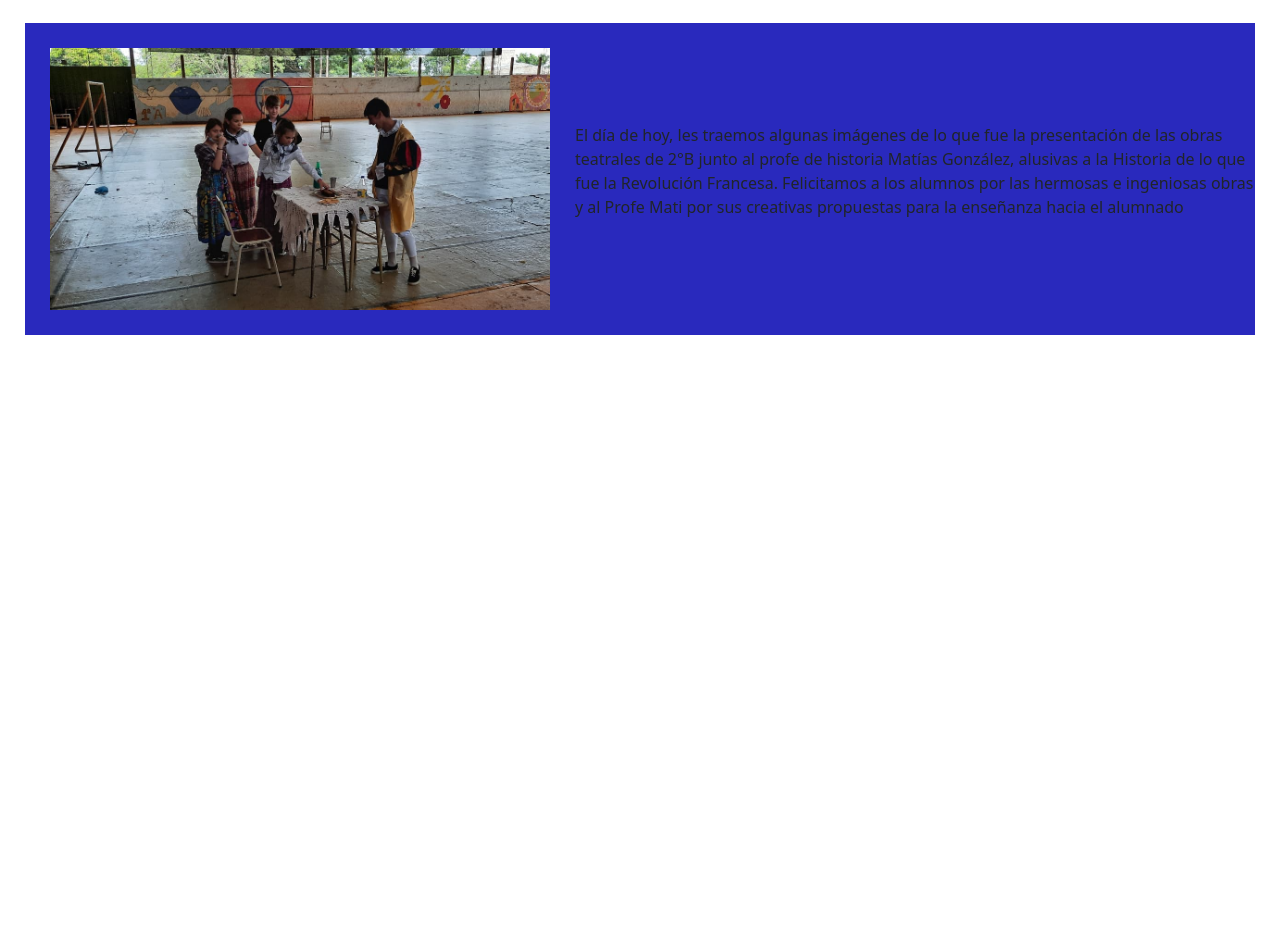
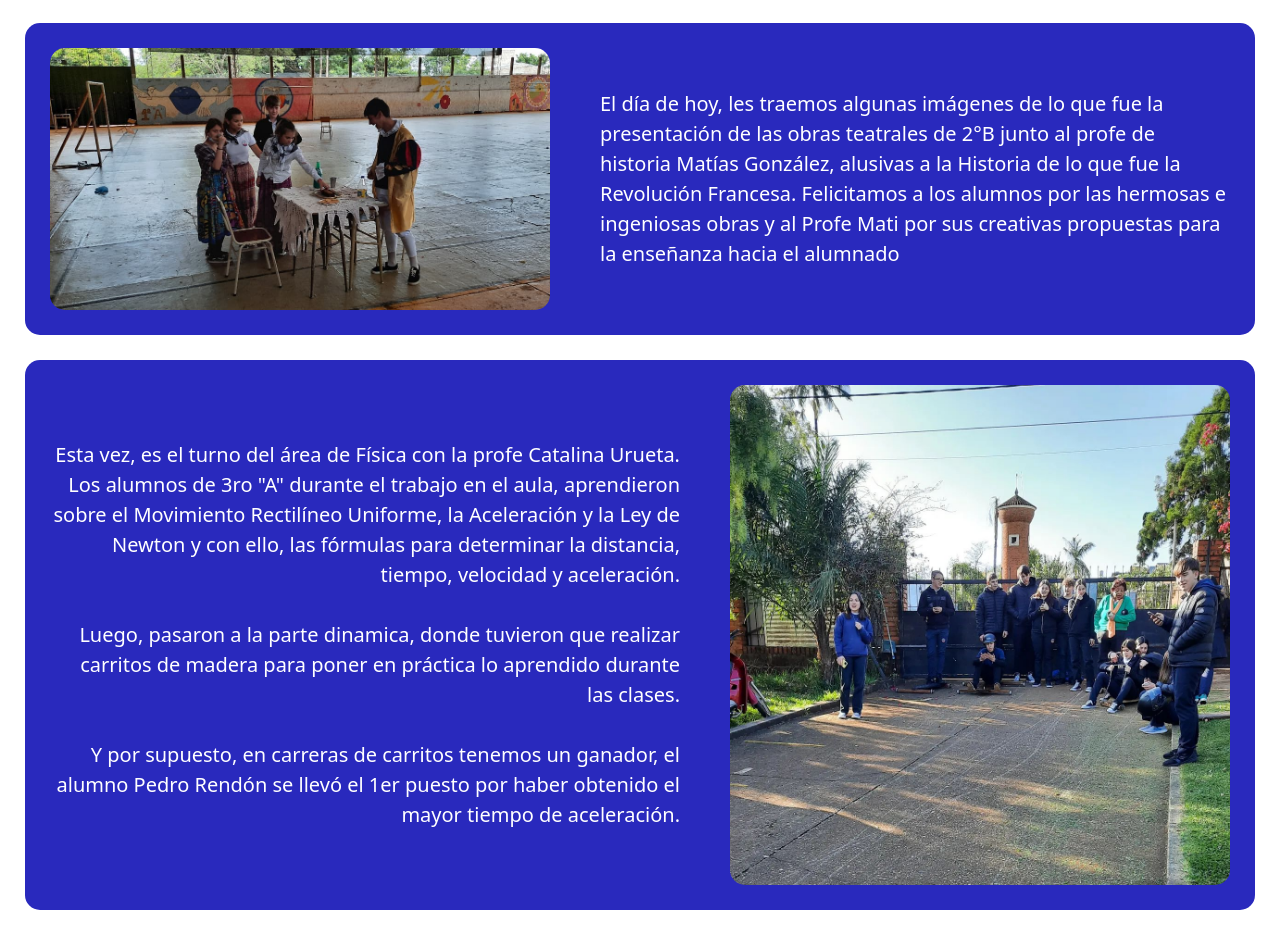
Before and after one commit to LucasArcom/I.S.E.S, a website: page index.html in a window 1280 px wide. Shown: the part 1020-1955 px from the top of the page. Before the commit the page ends 1380 px from the top, so only its background shows below. Drawn offline with nearby package versions, Linux system fonts and the light colour scheme.

Commit message:
sections

```diff
--- a/index.html
+++ b/index.html
@@ -104,6 +104,11 @@
             <img src="media/images/section-1.jpg" class="section-img" alt="media/alternative-images/past-representation.jpg">
             <p class="section-txt">El día de hoy, les traemos algunas imágenes de lo que fue la presentación de las obras teatrales de 2°B junto al profe de historia Matías González, alusivas a la Historia de lo que fue la Revolución Francesa. Felicitamos a los alumnos por las hermosas e ingeniosas obras y al Profe Mati por sus creativas propuestas para la enseñanza hacia el alumnado</p>
         </div>
+
+        <div class="section-2">
+            <p class="section-txt">Esta vez, es el turno del área de Física con la profe Catalina Urueta. Los alumnos de 3ro "A" durante el trabajo en el aula, aprendieron sobre el Movimiento Rectilíneo Uniforme, la Aceleración y la Ley de Newton y con ello, las fórmulas para determinar la distancia, tiempo, velocidad y aceleración. <br> <br> Luego, pasaron a la parte dinamica, donde tuvieron que realizar carritos de madera para poner en práctica lo aprendido durante las clases. <br> <br> Y por supuesto, en carreras de carritos tenemos un ganador, el alumno Pedro Rendón se llevó el 1er puesto por haber obtenido el mayor tiempo de aceleración.</p>
+            <img src="media/images/section-2.jpg" class="section-img" alt="media/alternative-images/physics-experiments">
+        </div>
     </main>
 
     <!-- LINK A SCRIPT BOOTSTRAP -->
--- a/scss/_main.scss
+++ b/scss/_main.scss
@@ -20,6 +20,7 @@
 .section {
     margin: $general-margin;
     background-color: $main-color;
+    border-radius: 15px;
     display: flex;
     flex-direction: row;
     align-items: center;
@@ -27,7 +28,25 @@
     text-align: left;
 }
 
+.section-2 {
+    margin: $general-margin;
+    background-color: $main-color;
+    border-radius: 15px;
+    display: flex;
+    flex-direction: row;
+    align-items: center;
+    justify-content: center;
+    text-align: right;
+}
+
 .section-img {
     margin: $general-margin;
+    border-radius: 15px;
     max-width: 500px;
 }
+
+.section-txt {
+    margin: $general-margin;
+    font-size: 20px;
+    color: white;
+}
```
Also changed, not shown: css/styles.css, media/alternative-images/physics-esperiment.jpg (added), media/images/section-2.jpg (added).
